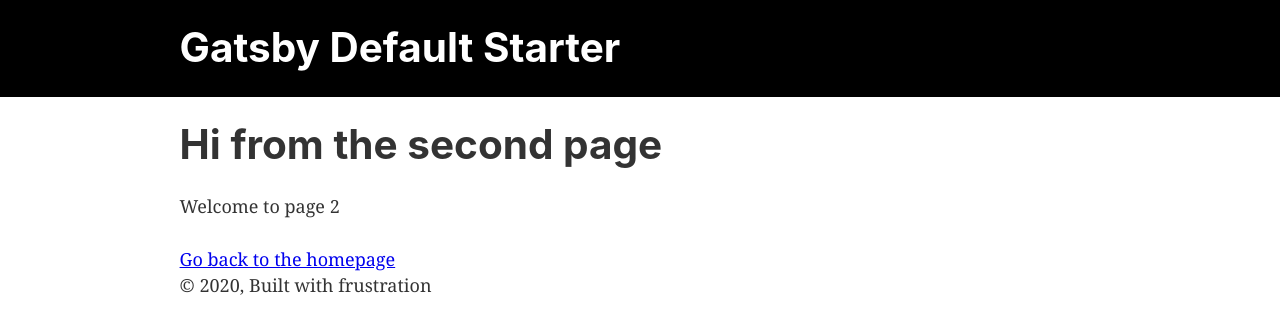
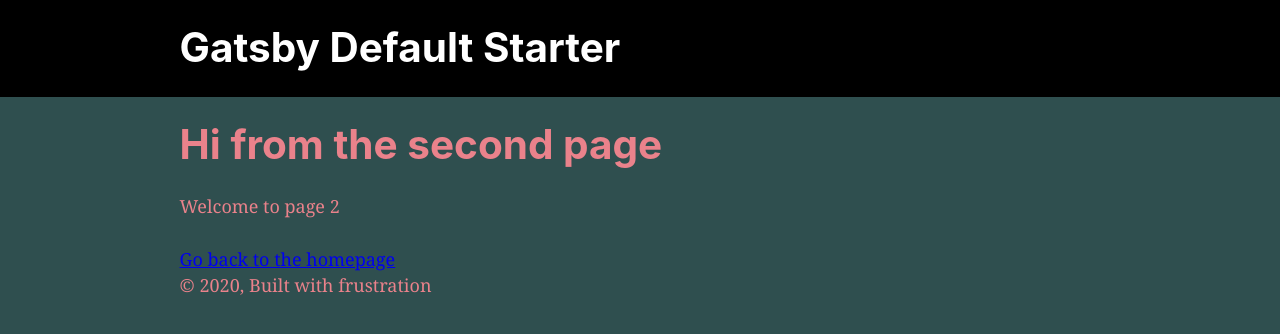
Before and after one commit to Tenyson05/markdownCards, a Gatsby site: page /page-2 in a window 1280 px wide. Built offline with nearby package versions, Linux system fonts and the light colour scheme; Gatsby itself is replaced by a stand-in of ours.

Commit message:
Change page color

```diff
--- a/src/components/layout.css
+++ b/src/components/layout.css
@@ -199,7 +199,8 @@
   box-sizing: inherit;
 }
 body {
-  color: hsla(0, 0%, 0%, 0.8);
+	background-color: #2F4F4F;
+  color: #ea828b;
   font-family: georgia, serif;
   font-weight: normal;
   word-wrap: break-word;
```
